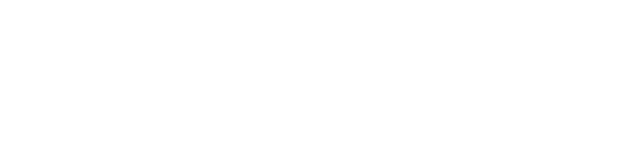
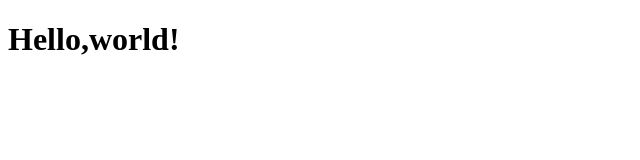
Before and after one commit to Bupilipili/ShoaibErick, a plain HTML site: page fcc-test-suite-template-master/index.html in a window 1280 px wide. Shown: the whole page, without its empty margins (0-640 px from the left). Drawn offline with Linux system fonts and the light colour scheme.

Commit message:
changed text

```diff
--- a/fcc-test-suite-template-master/index.html
+++ b/fcc-test-suite-template-master/index.html
@@ -9,18 +9,7 @@
   <body>
     <script src="https://cdn.freecodecamp.org/testable-projects-fcc/v1/bundle.js"></script>
 
-    <!--
-
-    Hello Camper!
-
-    For now, the test suite only works in Chrome!
-    Please read the README below in the JS Editor before beginning.
-    Feel free to delete this message once you have read it.
-    Good luck and Happy Coding!
-
-    - The freeCodeCamp Team
-
-    -->
+    <h1>Hello,world!</h1>
     <script  src="js/index.js"></script>
   </body>
 </html>
```
